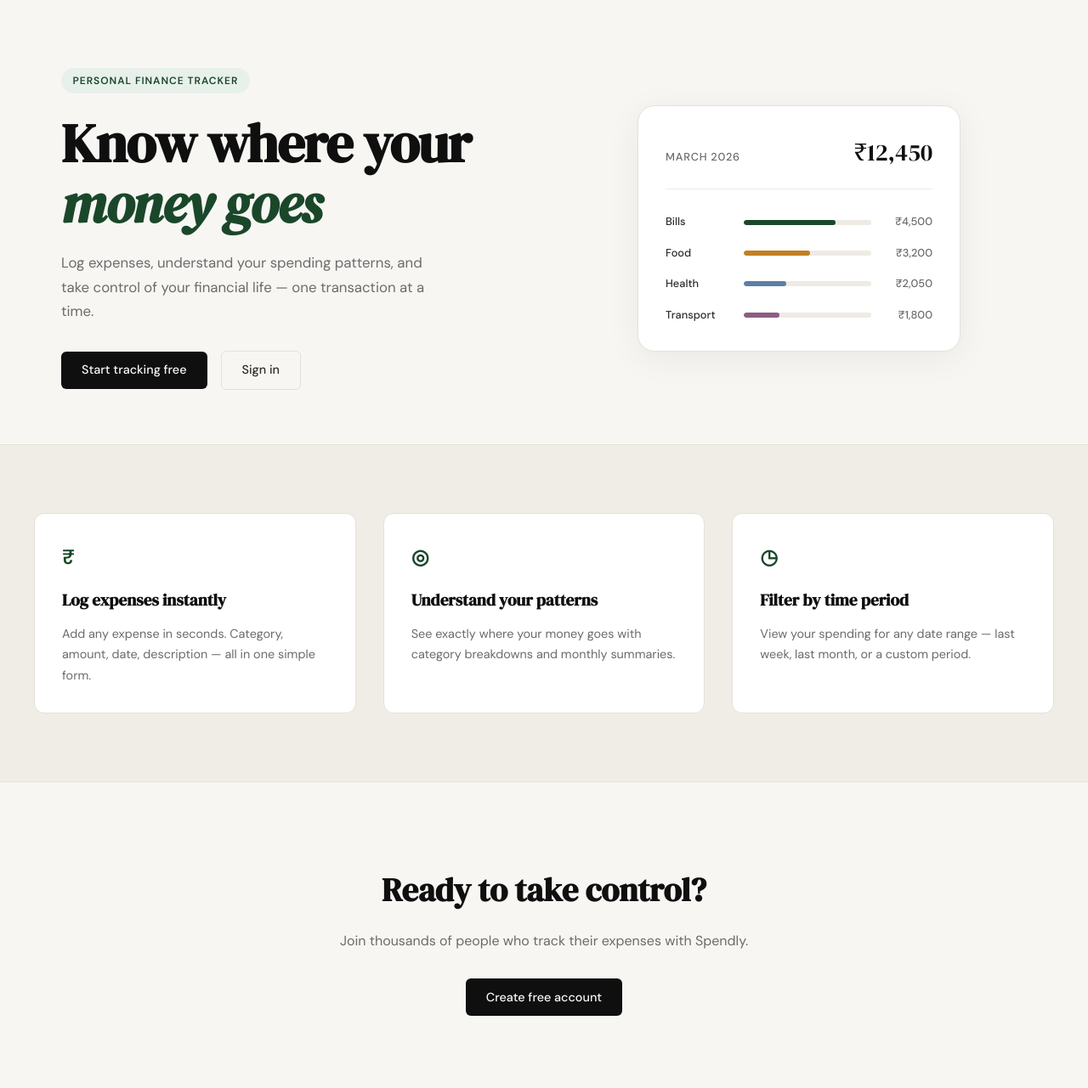
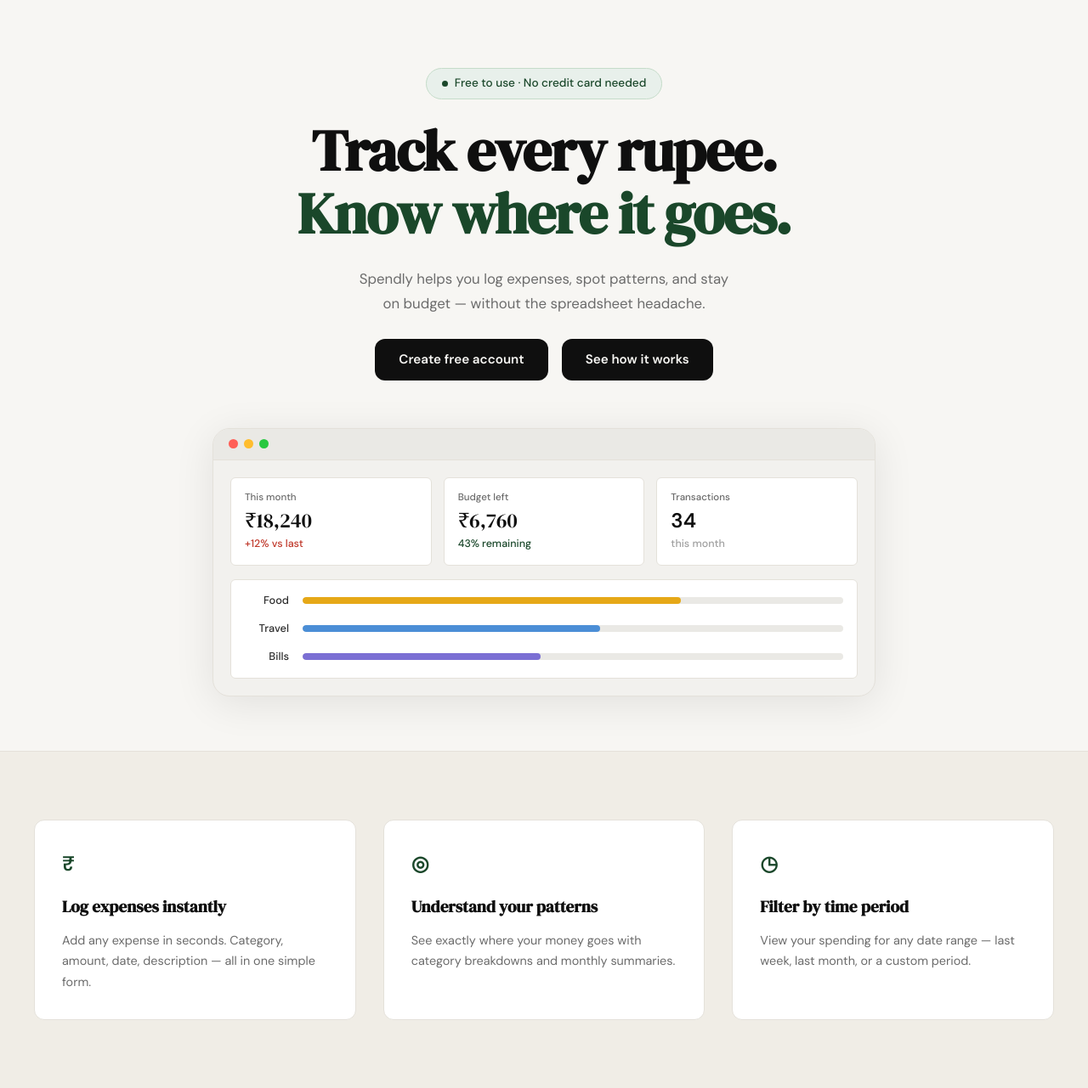
Before and after one commit to rupeshsinghv2/spendanalysis, a Flask app: page / in a window 1280 px wide. Shown: the part 61-1342 px from the top of the page at 85% size. Run offline with Flask 3, Linux system fonts and the light colour scheme.

Commit message:
landing: redesign hero section to match mockup

```diff
--- a/static/css/style.css
+++ b/static/css/style.css
@@ -508,6 +508,221 @@ a { color: inherit; text-decoration: none; }
 }
 
 /* ------------------------------------------------------------------ */
+/* Hero v2 — centered single-column layout                             */
+/* ------------------------------------------------------------------ */
+
+.hero-v2 {
+    display: flex;
+    flex-direction: column;
+    align-items: center;
+    padding: 5rem 2rem 4rem;
+    text-align: center;
+}
+
+.hero-v2-text {
+    max-width: 680px;
+    width: 100%;
+    display: flex;
+    flex-direction: column;
+    align-items: center;
+    gap: 1.5rem;
+}
+
+.hero-v2-badge {
+    display: inline-flex;
+    align-items: center;
+    gap: 0.5rem;
+    background: var(--accent-light);
+    color: var(--accent);
+    font-size: 0.85rem;
+    font-weight: 500;
+    padding: 0.4rem 1.1rem;
+    border-radius: 999px;
+    border: 1px solid #c5dcc9;
+}
+
+.hero-v2-dot {
+    width: 7px;
+    height: 7px;
+    border-radius: 50%;
+    background: var(--accent);
+    flex-shrink: 0;
+}
+
+.hero-v2-title {
+    font-family: var(--font-display);
+    font-size: clamp(2.75rem, 6vw, 4.25rem);
+    line-height: 1.1;
+    letter-spacing: -0.02em;
+    color: var(--ink);
+    margin: 0;
+}
+
+.hero-v2-title-accent {
+    color: var(--accent);
+}
+
+.hero-v2-subtitle {
+    font-size: 1.05rem;
+    color: var(--ink-muted);
+    line-height: 1.7;
+    max-width: 560px;
+    margin: 0;
+}
+
+.hero-v2-actions {
+    display: flex;
+    gap: 1rem;
+    align-items: center;
+    justify-content: center;
+    margin-top: 0.25rem;
+}
+
+.btn-v2 {
+    display: inline-block;
+    background: var(--ink);
+    color: var(--paper);
+    padding: 0.75rem 1.75rem;
+    border-radius: var(--radius-md);
+    font-family: var(--font-body);
+    font-size: 0.95rem;
+    font-weight: 600;
+    text-decoration: none;
+    transition: background 0.2s;
+}
+
+.btn-v2:hover { background: var(--accent); }
+
+/* ------------------------------------------------------------------ */
+/* Mock browser dashboard                                              */
+/* ------------------------------------------------------------------ */
+
+.hero-v2-visual {
+    width: 100%;
+    max-width: 780px;
+    margin-top: 3.5rem;
+}
+
+.mock-browser {
+    background: #f2f1ee;
+    border-radius: var(--radius-lg);
+    border: 1px solid var(--border);
+    box-shadow: 0 8px 48px rgba(0, 0, 0, 0.09);
+    overflow: hidden;
+}
+
+.mock-browser-bar {
+    display: flex;
+    align-items: center;
+    gap: 0.45rem;
+    padding: 0.8rem 1.1rem;
+    background: #eae9e5;
+    border-bottom: 1px solid var(--border);
+}
+
+.mock-trafficdot {
+    width: 11px;
+    height: 11px;
+    border-radius: 50%;
+}
+
+.mock-trafficdot--red    { background: #ff5f57; }
+.mock-trafficdot--yellow { background: #ffbd2e; }
+.mock-trafficdot--green  { background: #28c840; }
+
+.mock-browser-body {
+    padding: 1.25rem;
+    display: flex;
+    flex-direction: column;
+    gap: 1rem;
+}
+
+.mock-stats-row {
+    display: grid;
+    grid-template-columns: repeat(3, 1fr);
+    gap: 0.875rem;
+}
+
+.mock-stat-card {
+    background: var(--paper-card);
+    border: 1px solid var(--border);
+    border-radius: var(--radius-sm);
+    padding: 0.875rem 1rem;
+    display: flex;
+    flex-direction: column;
+    gap: 0.2rem;
+    text-align: left;
+}
+
+.mock-stat-label {
+    font-size: 0.72rem;
+    color: var(--ink-muted);
+    font-weight: 500;
+}
+
+.mock-stat-value {
+    font-family: var(--font-display);
+    font-size: 1.5rem;
+    color: var(--ink);
+    line-height: 1.2;
+}
+
+.mock-stat-value--plain {
+    font-family: var(--font-body);
+    font-weight: 700;
+    font-size: 1.5rem;
+}
+
+.mock-stat-sub {
+    font-size: 0.78rem;
+    font-weight: 500;
+}
+
+.mock-stat-sub--danger  { color: var(--danger); }
+.mock-stat-sub--success { color: var(--accent); }
+.mock-stat-sub--muted   { color: var(--ink-faint); }
+
+.mock-cats-panel {
+    background: var(--paper-card);
+    border: 1px solid var(--border);
+    border-radius: var(--radius-sm);
+    padding: 0.875rem 1rem;
+    display: flex;
+    flex-direction: column;
+    gap: 0.8rem;
+}
+
+.mock-cat-row {
+    display: grid;
+    grid-template-columns: 52px 1fr;
+    align-items: center;
+    gap: 1rem;
+}
+
+.mock-cat-label {
+    font-size: 0.8rem;
+    font-weight: 500;
+    color: var(--ink-soft);
+    text-align: right;
+}
+
+.mock-cat-track {
+    height: 8px;
+    background: #eae9e5;
+    border-radius: 999px;
+    overflow: hidden;
+}
+
+.mock-cat-bar {
+    height: 100%;
+    border-radius: 999px;
+}
+
+.mock-cat-bar--amber  { background: #e6a817; }
+.mock-cat-bar--blue   { background: #4b8ed6; }
+.mock-cat-bar--purple { background: #7b6fd4; }
+
+/* ------------------------------------------------------------------ */
 /* Terms page                                                          */
 /* ------------------------------------------------------------------ */
 
@@ -575,4 +790,8 @@ a { color: inherit; text-decoration: none; }
 @media (max-width: 600px) {
     .nav-links a:not(.nav-cta) { display: none; }
     .hero { padding: 3rem 1rem 2rem; }
+    .hero-v2 { padding: 3rem 1rem 2.5rem; }
+    .hero-v2-actions { flex-direction: column; width: 100%; }
+    .btn-v2 { width: 100%; text-align: center; }
+    .mock-stats-row { grid-template-columns: 1fr; }
 }
--- a/templates/landing.html
+++ b/templates/landing.html
@@ -4,57 +4,70 @@
 
 {% block content %}
 
-<section class="hero">
-    <div class="hero-inner">
-        <div class="hero-badge">Personal Finance Tracker</div>
-        <h1 class="hero-title">
-            Know where your<br>
-            <em>money goes</em>
+<section class="hero-v2">
+    <div class="hero-v2-text">
+        <div class="hero-v2-badge">
+            <span class="hero-v2-dot"></span>
+            Free to use · No credit card needed
+        </div>
+        <h1 class="hero-v2-title">
+            Track every rupee.<br>
+            <span class="hero-v2-title-accent">Know where it goes.</span>
         </h1>
-        <p class="hero-subtitle">
-            Log expenses, understand your spending patterns,
-            and take control of your financial life —
-            one transaction at a time.
+        <p class="hero-v2-subtitle">
+            Spendly helps you log expenses, spot patterns, and stay<br>
+            on budget — without the spreadsheet headache.
         </p>
-        <div class="hero-actions">
-            <a href="{{ url_for('register') }}" class="btn-primary">Start tracking free</a>
-            <a href="{{ url_for('login') }}" class="btn-ghost">Sign in</a>
+        <div class="hero-v2-actions">
+            <a href="{{ url_for('register') }}" class="btn-v2">Create free account</a>
+            <a href="#" class="btn-v2">See how it works</a>
         </div>
     </div>
-    <div class="hero-visual">
-        <div class="mock-card">
-            <div class="mock-card-header">
-                <span class="mock-label">March 2026</span>
-                <span class="mock-total">₹12,450</span>
+
+    <div class="hero-v2-visual">
+        <div class="mock-browser">
+            <div class="mock-browser-bar">
+                <span class="mock-trafficdot mock-trafficdot--red"></span>
+                <span class="mock-trafficdot mock-trafficdot--yellow"></span>
+                <span class="mock-trafficdot mock-trafficdot--green"></span>
             </div>
-            <div class="mock-bars">
-                <div class="mock-bar-row">
-                    <span class="mock-cat">Bills</span>
-                    <div class="mock-bar-track">
-                        <div class="mock-bar" style="width: 72%"></div>
+            <div class="mock-browser-body">
+                <div class="mock-stats-row">
+                    <div class="mock-stat-card">
+                        <span class="mock-stat-label">This month</span>
+                        <span class="mock-stat-value">₹18,240</span>
+                        <span class="mock-stat-sub mock-stat-sub--danger">+12% vs last</span>
                     </div>
-                    <span class="mock-amt">₹4,500</span>
+                    <div class="mock-stat-card">
+                        <span class="mock-stat-label">Budget left</span>
+                        <span class="mock-stat-value">₹6,760</span>
+                        <span class="mock-stat-sub mock-stat-sub--success">43% remaining</span>
+                    </div>
+                    <div class="mock-stat-card">
+                        <span class="mock-stat-label">Transactions</span>
+                        <span class="mock-stat-value mock-stat-value--plain">34</span>
+                        <span class="mock-stat-sub mock-stat-sub--muted">this month</span>
+                    </div>
                 </div>
-                <div class="mock-bar-row">
-                    <span class="mock-cat">Food</span>
-                    <div class="mock-bar-track">
-                        <div class="mock-bar mock-bar-2" style="width: 52%"></div>
+                <div class="mock-cats-panel">
+                    <div class="mock-cat-row">
+                        <span class="mock-cat-label">Food</span>
+                        <div class="mock-cat-track">
+                            <div class="mock-cat-bar mock-cat-bar--amber" style="width: 70%"></div>
+                        </div>
                     </div>
-                    <span class="mock-amt">₹3,200</span>
-                </div>
-                <div class="mock-bar-row">
-                    <span class="mock-cat">Health</span>
-                    <div class="mock-bar-track">
-                        <div class="mock-bar mock-bar-3" style="width: 33%"></div>
+                    <div class="mock-cat-row">
+                        <span class="mock-cat-label">Travel</span>
+                        <div class="mock-cat-track">
+                            <div class="mock-cat-bar mock-cat-bar--blue" style="width: 55%"></div>
+                        </div>
                     </div>
-                    <span class="mock-amt">₹2,050</span>
-                </div>
-                <div class="mock-bar-row">
-                    <span class="mock-cat">Transport</span>
-                    <div class="mock-bar-track">
-                        <div class="mock-bar mock-bar-4" style="width: 28%"></div>
+                    <div class="mock-cat-row">
+                        <span class="mock-cat-label">Bills</span>
+                        <div class="mock-cat-track">
+                            <div class="mock-cat-bar mock-cat-bar--purple" style="width: 44%"></div>
+                        </div>
                     </div>
-                    <span class="mock-amt">₹1,800</span>
                 </div>
             </div>
         </div>
```
